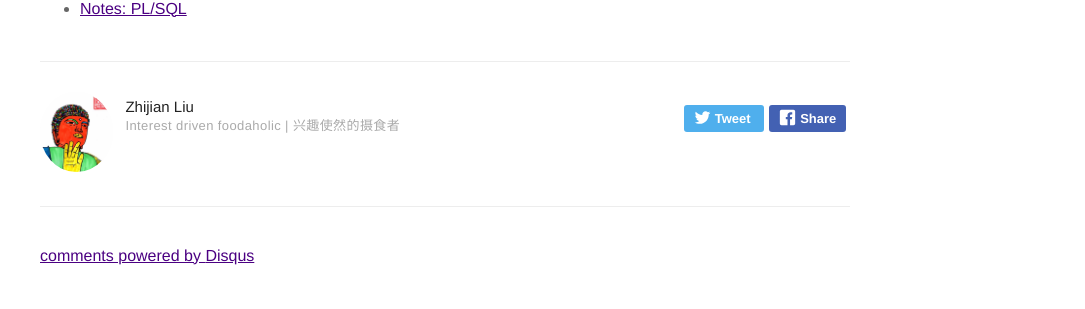
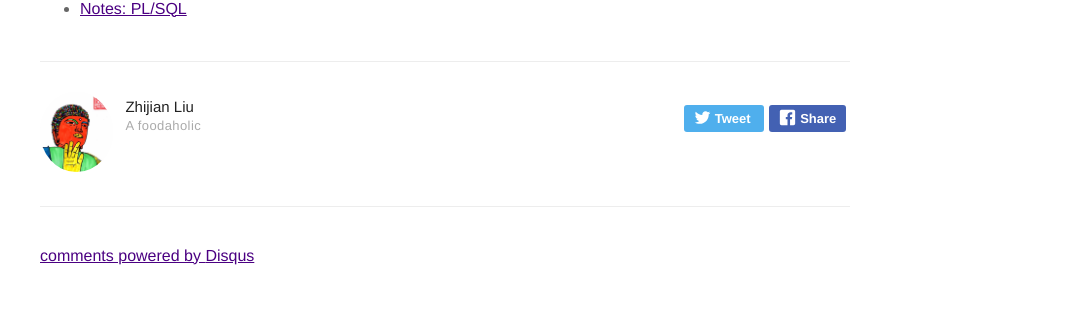
Before and after one commit to subaiwen/subaiwen.github.io, a Jekyll site: the page built from _posts/2019-12-21-oracle.md, in a window 1280 px wide. Shown: the part 776-1085 px from the top of the page, without its empty margins (195-1280 px from the left). Built offline with Jekyll 4.4.1, drawn with Linux system fonts in a browser that asks for light colours; comment, search, counter and statistics services are not loaded.

Commit message:
Update _config.yml

```diff
--- a/_config.yml
+++ b/_config.yml
@@ -3,7 +3,7 @@ name: Zhijian Liu
 bio: A foodaholic
 
 # twitter summary info
-description: A blog about technology and stuff related
+description: Blog
 
 # if it's an external image, update below for true
 # better with square images
@@ -56,7 +56,7 @@ email: 446885833jacob@gmail.com
 authors:
     subaiwen:
         name: Zhijian Liu
-        bio: Interest driven foodaholic | 兴趣使然的摄食者
+        bio: A foodaholic
         external-image: false
         picture: assets/images/avatar.jpg
 
```
